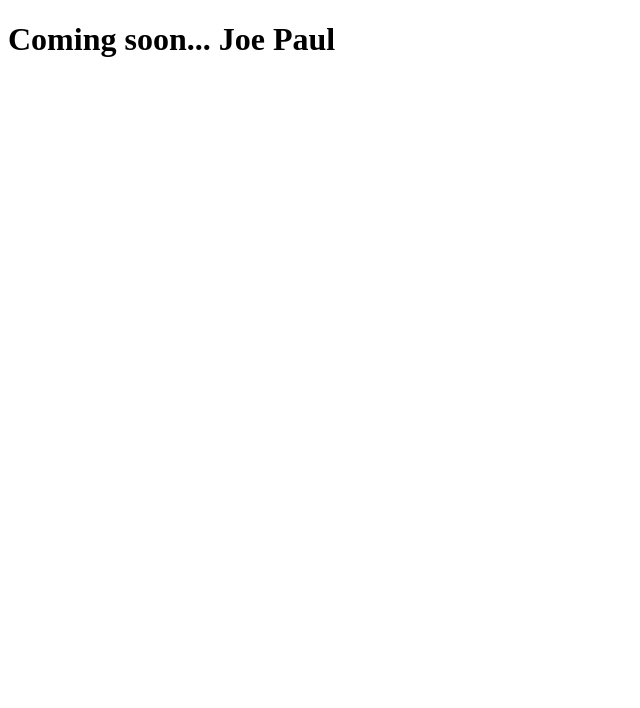
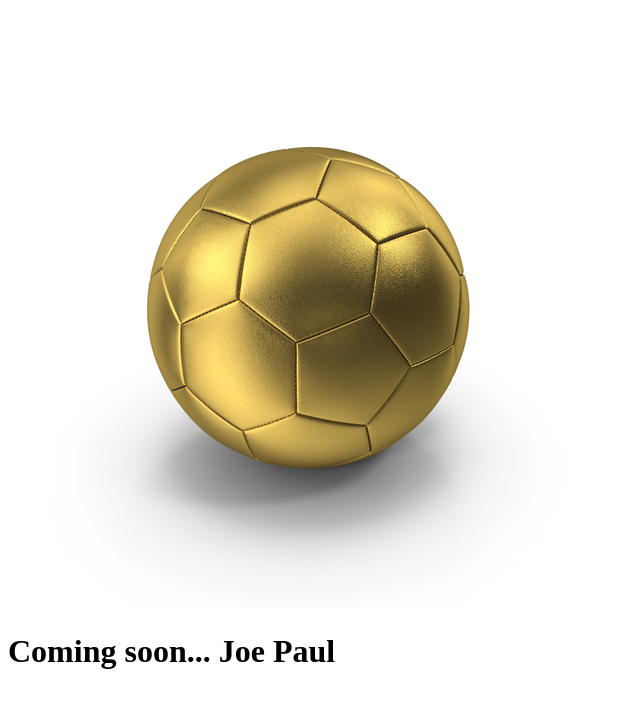
Before and after one commit to jpaul24/git-101, a plain HTML site: page index.html in a window 1280 px wide. Shown: the whole page, without its empty margins (0-640 px from the left). Drawn offline with Linux system fonts and the light colour scheme.

Commit message:
Added ball picture

```diff
--- a/index.html
+++ b/index.html
@@ -4,6 +4,7 @@
 	<title></title>
 </head>
 <body>
+	<img src="goldball.jpg">
 	<h1>Coming soon... Joe Paul</h1>
 </body>
 </html>
```
Also changed, not shown: goldball.jpg (added).
